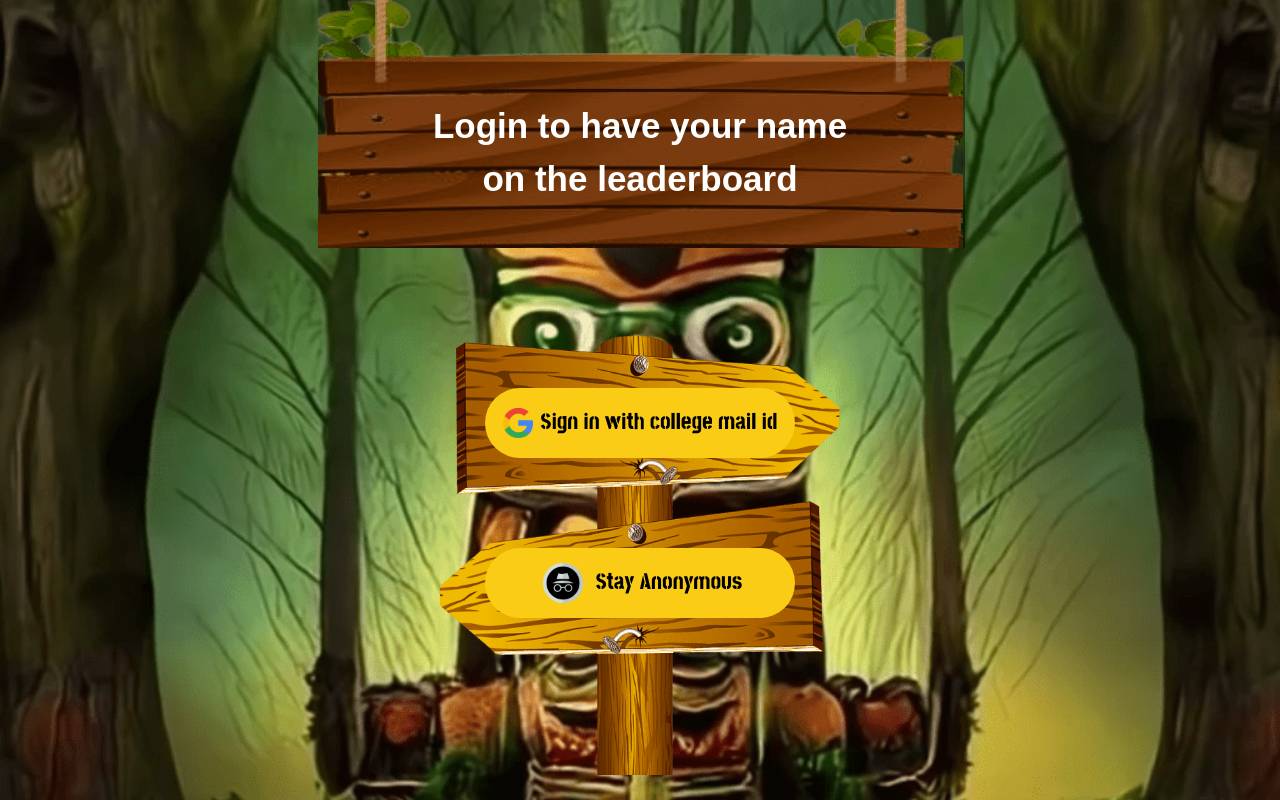
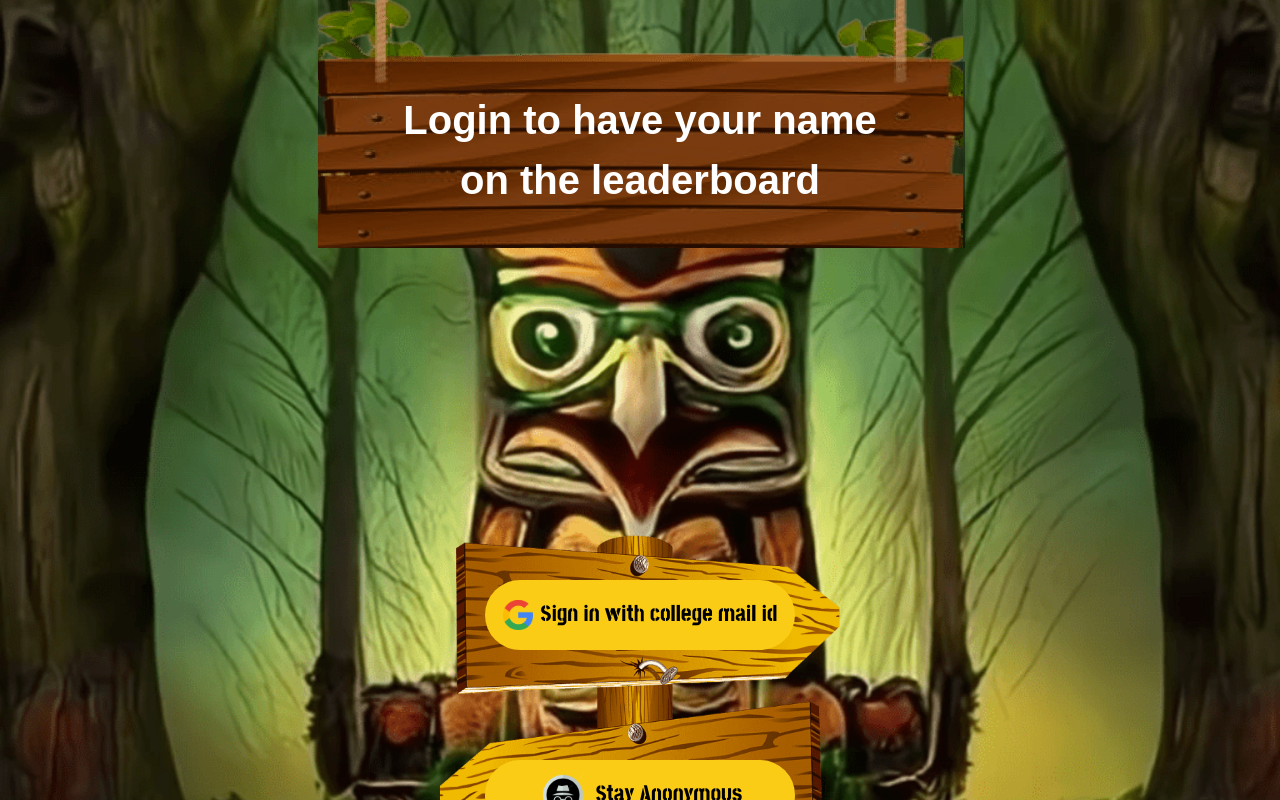
Before and after one commit to Codechef-VITC-Student-Chapter/Flappy-Bird, a React (Vite) app in the folder Client/: page /SignIn in a window 1280 px wide. Built offline with nearby package versions, Linux system fonts and the light colour scheme.

Commit message:
fixed sign in title

```diff
--- a/Client/src/screens/SignInPage.jsx
+++ b/Client/src/screens/SignInPage.jsx
@@ -74,16 +74,16 @@ const SignInPage = ({ setStayAnonymous, setLoggedIn }) => {
     <div className="h-screen w-screen font-postNoBills overflow-hidden bg-signin-bg bg-cover bg-center bg-no-repeat flex flex-col justify-between">
       <div className="relative flex flex-col items-center">
         <img src={Note} className="z-[10] absolute w-[400px] md:w-[500px] lg:w-[650px] top-0 md:top-0 lg:-top-20" />
-        <div className="z-[20] absolute text-center pt-[80px] custom-xs:pt-[100px] md:pt-[120px] lg:pt-20 ">
-          <p className="font-fonts text-[25px] custom-xs:text-[35px] md:text-[40px] lg:text-[45px] text-white">Login to have your name</p>
-          <p className="font-fonts text-[25px] custom-xs:text-[35px] md:text-[40px] lg:text-[45px] text-white">on the leaderboard</p>
+        <div className="z-[20] absolute text-center pt-[100px]  md:pt-[130px] lg:pt-90px ">
+          <p className="font-fonts text-[20px]  md:text-[30px] lg:text-[40px] text-white">Login to have your name</p>
+          <p className="font-fonts text-[20px]  md:text-[30px] lg:text-[40px] text-white">on the leaderboard</p>
         </div>
       </div>
 
       <div className="relative flex justify-center items-center h-screen bottom-0">
-        <img src={signb} className="absolute z-[10] bottom-0 md:top-[335px] w-[350px] md:w-[400px] lg:w-[400px] h-[390px] md:h-[440px] lg:h-[440px]" alt="Signboard" />
+        <img src={signb} className="absolute z-[10] bottom-0 md:top-[535px] w-[350px] md:w-[400px] lg:w-[400px] h-[390px] md:h-[440px] lg:h-[440px]" alt="Signboard" />
 
-        <div className="absolute bottom-[285px] md:top-[388px] lg:bottom-[310px] flex justify-center w-full">
+        <div className="absolute bottom-[285px] md:top-[580px] lg:bottom-[310px] flex justify-center w-full">
           <button
             id="google-auth-btn"
             className="z-[20] h-[60px] w-[240px] md:h-[70px] md:w-[310px] lg:w-[310px] bg-yellow-400 rounded-[50px] flex items-center justify-center px-4 hover:bg-green-800 hover:text-white"
@@ -96,7 +96,7 @@ const SignInPage = ({ setStayAnonymous, setLoggedIn }) => {
           </button>
         </div>
 
-        <div className="absolute bottom-[145px] md:top-[548px] lg:bottom-[35px] flex justify-center w-full">
+        <div className="absolute bottom-[145px] md:top-[760px] lg:bottom-[35px] flex justify-center w-full">
           <button
             className="z-[20] h-[60px] w-[240px] md:h-[70px] md:w-[310px] lg:w-[310px] bg-yellow-400 rounded-[50px] flex items-center justify-center px-4 hover:bg-green-800 hover:text-white"
             onClick={newAnonymous}
```
